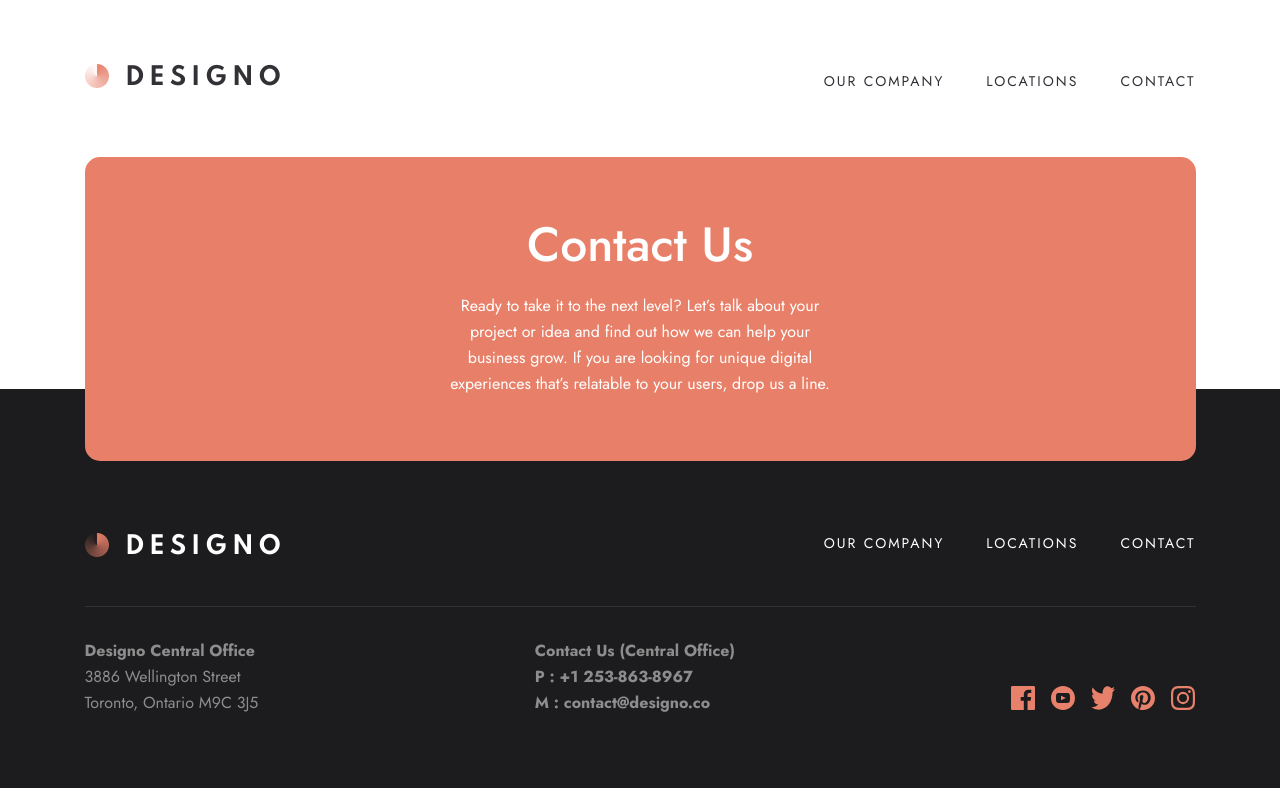
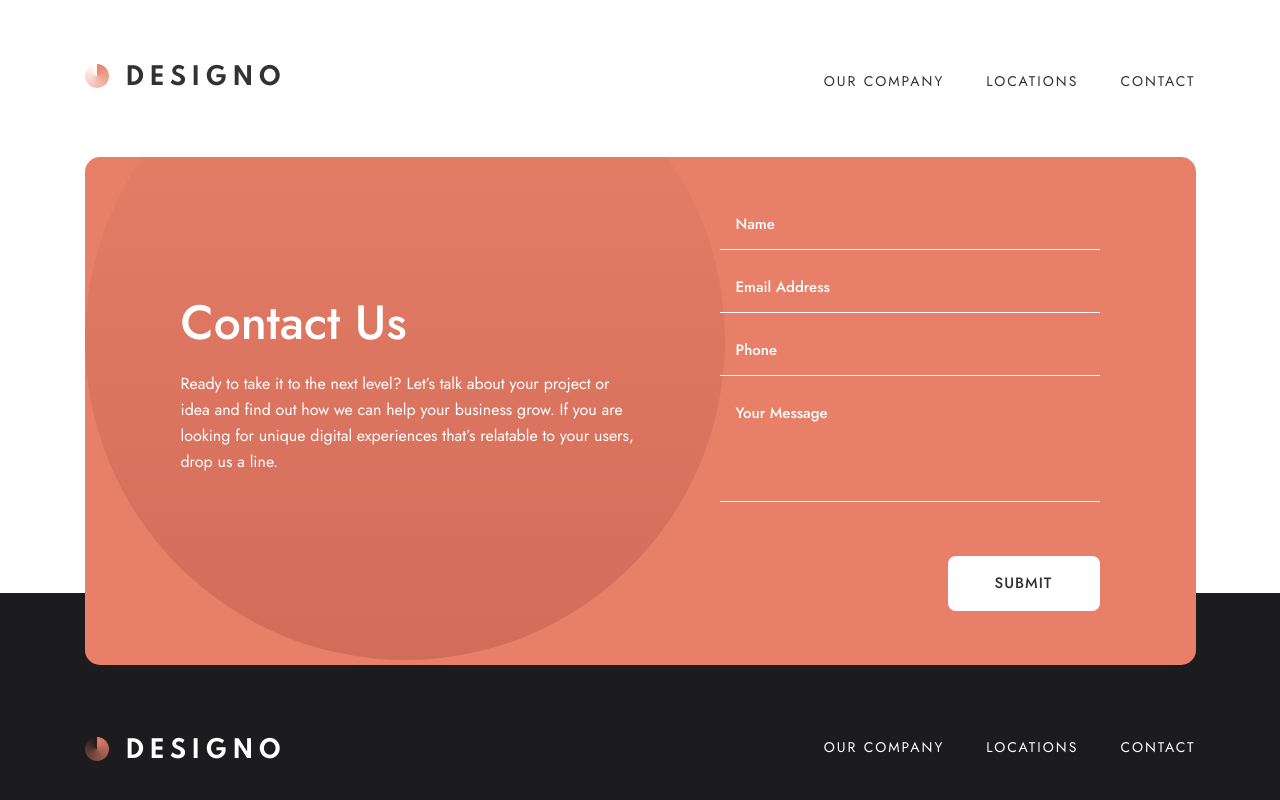
Before and after one commit to MatthiasSmith/designo, a Next.js app: page /contact in a window 1280 px wide. Shown: the top 800 px of the page. Built offline with nearby package versions, Linux system fonts and the light colour scheme.

Commit message:
create contact form and add it to contact page

```diff
--- a/components/button.tsx
+++ b/components/button.tsx
@@ -1,20 +1,38 @@
 import React from 'react';
-import styled from 'styled-components';
+import styled, { css } from 'styled-components';
 
 const StyledButton = styled.button`
   appearance: none;
-  background: ${(props) =>
-    props.primary && !props.isIcon ? 'var(--color-primary)' : 'white'};
+  background: ${(props) => (props.primary ? 'var(--color-primary)' : 'white')};
   border: none;
+  border-radius: 0.5rem;
+  color: ${(props) => (props.primary ? 'white' : 'var(--dark-gray)')};
   cursor: pointer;
+  font-weight: var(--font-weight-medium);
+  font-size: 0.9375rem;
+  font-family: var(--font-family);
+  letter-spacing: 1px;
+  text-align: center;
+  text-transform: uppercase;
+  transition: all 0.3s ease-out;
 
-  &:hover {
-    background: ${(props) => !props.isIcon && 'var(--color-secondary)'};
-  }
+  ${(props) =>
+    !props.isIcon &&
+    css`
+      min-width: 9.5rem;
+      padding: 1.0315rem 1rem;
+
+      &:hover,
+      &:focus {
+        background: var(--light-peach);
+        color: white;
+      }
+    `}
 `;
 
 interface ButtonProps extends React.ComponentPropsWithoutRef<'button'> {
   primary?: boolean;
+  secondary?: boolean;
   isIcon?: boolean;
 }
 
--- /dev/null
+++ b/components/form-field.tsx
@@ -0,0 +1,125 @@
+import React from 'react';
+import styled from 'styled-components';
+
+const StyledFormField = styled.div`
+  margin-bottom: 1.5rem;
+  position: relative;
+  width: 100%;
+
+  &::after {
+    content: '';
+    position: absolute;
+    width: 100%;
+    height: 0.1875rem;
+    background-color: white;
+    bottom: 0;
+    left: 0;
+    transform: scaleX(0);
+    transform-origin: right;
+    transition: transform 0.15s ease-out;
+  }
+
+  &:focus-within::after {
+    transform-origin: left;
+    transform: scaleX(1);
+    transition: transform 0.3s ease-out;
+  }
+
+  input,
+  textarea {
+    appearance: none;
+    background: transparent;
+    border: none;
+    border-bottom: 1px solid white;
+    color: var(--text-color-secondary);
+    font-family: var(--font-family);
+    font-size: 0.9375rem;
+    font-weight: var(--font-weight-medium);
+    line-height: 1.625rem;
+    outline: 0;
+    padding: 0 1rem 0.75rem;
+    width: 100%;
+
+    &::placeholder {
+      color: rgba(255, 255, 255, 1);
+    }
+  }
+
+  textarea {
+    height: 6.375rem;
+    margin-bottom: 0;
+    resize: none;
+  }
+
+  .error-container {
+    position: absolute;
+    top: 0.25rem;
+    right: 0.5rem;
+  }
+
+  .error-msg {
+    color: white;
+    font-size: 0.75rem;
+    font-style: italic;
+    margin-right: 0.5625rem;
+  }
+
+  .error-icon {
+    width: 20px;
+    height: 20px;
+  }
+`;
+
+interface FormFieldTextAreaTypes
+  extends React.ComponentPropsWithoutRef<'textarea'> {}
+
+interface FormFieldInputTypes extends React.ComponentPropsWithoutRef<'input'> {
+  error?: string;
+  label?: string;
+}
+
+type FormFieldType = FormFieldInputTypes & FormFieldTextAreaTypes;
+
+const FormField = (props: FormFieldType) => {
+  const { type, label, name, value, error, ...otherProps } = props;
+  return (
+    <StyledFormField error={error}>
+      {type === 'textarea' ? (
+        <textarea
+          aria-label={label}
+          name={name}
+          id={name}
+          value={value}
+          className='focus-visible'
+          placeholder={label}
+          {...otherProps}
+        />
+      ) : (
+        <input
+          type={type || 'text'}
+          aria-label={label}
+          name={name}
+          id={name}
+          value={value}
+          className='focus-visible'
+          placeholder={label}
+          {...otherProps}
+        />
+      )}
+      {error ? (
+        <div className='error-container flex-row align-center'>
+          <span className='error-msg'>{error}</span>
+          <img
+            className='error-icon'
+            src='/contact/desktop/icon-error.svg'
+            width='20px'
+            height='20px'
+            alt='Error icon.'
+          />
+        </div>
+      ) : null}
+    </StyledFormField>
+  );
+};
+
+export default FormField;
--- /dev/null
+++ b/components/pages/contact/contact-form.tsx
@@ -0,0 +1,145 @@
+import React, { useEffect, useState } from 'react';
+import styled from 'styled-components';
+import { DESKTOP_BP, TABLET_BP } from '../../../constants/constants';
+
+import Button from '../../button';
+import FormField from '../../form-field';
+
+const StyledContactForm = styled.form`
+  align-items: center;
+
+  .submit-btn {
+    margin-top: 1.5rem;
+  }
+
+  @media screen and (min-width: ${TABLET_BP}em) {
+    .submit-btn {
+      align-self: flex-end;
+    }
+  }
+
+  @media screen and (min-width: ${DESKTOP_BP}em) {
+    flex: 0 0 23.75rem;
+  }
+`;
+
+const ContactForm = () => {
+  const fieldState = {
+    value: '',
+    valid: true,
+    typeMismatch: false,
+    errorMessage: '',
+    requiredTxt: "Can't be empty",
+  };
+  const [name, setName] = useState({ ...fieldState, required: true });
+  const [email, setEmail] = useState({
+    ...fieldState,
+    required: true,
+    formatErrorTxt: 'Incorrect email format',
+  });
+  const [phone, setPhone] = useState({
+    ...fieldState,
+    formatErrorTxt: 'Incorrect phone format',
+  });
+  const [message, setMessage] = useState({ ...fieldState, required: true });
+  const [isFormValid, setIsFormValid] = useState(false);
+
+  useEffect(() => {
+    console.log(name.value, email.value, message.value);
+    if (!name.value || !email.value || !message.value) return;
+    setIsFormValid(name.valid && email.valid && message.valid);
+  }, [name.valid, email.valid, message.valid]);
+
+  useEffect(() => {
+    if (!isFormValid) return;
+    console.log('form submitted');
+  }, [isFormValid]);
+
+  const checkAllFieldsValid = (formElements) => {
+    Array.prototype.slice
+      .call(formElements)
+      .forEach((field) => setFieldValidity(field));
+  };
+
+  const handleChange = (event) => {
+    const value = event.target.value;
+    switch (event.target.name) {
+      case 'name':
+        setName({ ...name, value });
+      case 'email':
+        setEmail({ ...email, value });
+      case 'phone':
+        setPhone({ ...phone, value });
+      case 'message':
+        setMessage({ ...message, value });
+    }
+  };
+
+  const handleBlur = (event) => {
+    setFieldValidity(event.target);
+  };
+
+  const handleSubmit = (event) => {
+    event.preventDefault();
+    checkAllFieldsValid(event.target.elements);
+  };
+
+  const setFieldValidity = (fieldElement) => {
+    switch (fieldElement.name) {
+      case 'name':
+        setName({ ...name, valid: fieldElement.checkValidity() });
+        break;
+      case 'email':
+        setEmail({
+          ...email,
+          valid: fieldElement.checkValidity(),
+          typeMismatch: fieldElement.validity.typeMismatch,
+        });
+        break;
+      case 'message':
+        setMessage({ ...message, valid: fieldElement.checkValidity() });
+        break;
+    }
+  };
+
+  return (
+    <StyledContactForm className='flex-col' onSubmit={handleSubmit} noValidate>
+      <FormField
+        type='text'
+        label='Name'
+        name='name'
+        onBlur={handleBlur}
+        onChange={handleChange}
+        error={!name.valid && name.requiredTxt}
+        required
+      />
+      <FormField
+        type='email'
+        label='Email Address'
+        name='email'
+        onBlur={handleBlur}
+        onChange={handleChange}
+        error={
+          !email.valid &&
+          ((email.typeMismatch && email.formatErrorTxt) || email.requiredTxt)
+        }
+        required
+      />
+      <FormField type='tel' label='Phone' name='phone' />
+      <FormField
+        type='textarea'
+        label='Your Message'
+        name='message'
+        onBlur={handleBlur}
+        onChange={handleChange}
+        error={!message.valid && message.requiredTxt}
+        required
+      />
+      <Button className='submit-btn' secondary={true} type='submit'>
+        Submit
+      </Button>
+    </StyledContactForm>
+  );
+};
+
+export default ContactForm;
--- /dev/null
+++ b/components/pages/contact/contact-intro-card.tsx
@@ -0,0 +1,100 @@
+import React from 'react';
+import styled from 'styled-components';
+
+import { DESKTOP_BP, TABLET_BP } from '../../../constants/constants';
+import ContactForm from './contact-form';
+
+// import ResponsiveImage from
+
+const StyledContactIntroCard = styled.div`
+  background-color: var(--color-primary);
+  color: white;
+  overflow: hidden;
+  padding: 4.5rem var(--site-side-padding);
+  position: relative;
+  z-index: 0;
+
+  .bg-image {
+    top: 0;
+    left: -5.75rem;
+
+    img {
+      width: 876px;
+      height: 990px;
+    }
+  }
+
+  .content-container {
+    padding-bottom: 3rem;
+    text-align: center;
+  }
+
+  .content-text {
+    margin-top: 1.5rem;
+  }
+
+  @media screen and (min-width: ${TABLET_BP}em) {
+    border-radius: var(--border-radius);
+    padding: 4.5rem 3.625rem;
+
+    .bg-image {
+      top: -5rem;
+      left: -7.5rem;
+
+      img {
+        width: 640px;
+        height: 640px;
+      }
+    }
+
+    .content-container {
+      text-align: left;
+    }
+  }
+
+  @media screen and (min-width: ${DESKTOP_BP}em) {
+    align-items: center;
+    padding: 3.375rem 6rem;
+
+    .bg-image {
+      top: -8.55rem;
+      left: 0;
+    }
+
+    .content-container {
+      flex: 1;
+      margin-right: 5rem;
+    }
+  }
+`;
+
+const ContactIntroCard = () => {
+  return (
+    <StyledContactIntroCard className='flex-row-gt-md'>
+      <div className='bg-image'>
+        <picture>
+          <source
+            media={`(min-width: ${TABLET_BP}em)`}
+            srcSet='/contact/desktop/bg-pattern-hero-desktop.svg'
+          />
+          <img
+            src='/contact/mobile/bg-pattern-hero-contact-mobile.svg'
+            alt=''
+          />
+        </picture>
+      </div>
+      <div className='content-container'>
+        <h1 className='heading-lg'>Contact Us</h1>
+        <p className='content-text'>
+          Ready to take it to the next level? Let’s talk about your project or
+          idea and find out how we can help your business grow. If you are
+          looking for unique digital experiences that’s relatable to your users,
+          drop us a line.
+        </p>
+      </div>
+      <ContactForm />
+    </StyledContactIntroCard>
+  );
+};
+
+export default ContactIntroCard;
--- a/pages/contact.tsx
+++ b/pages/contact.tsx
@@ -1,17 +1,10 @@
-import Image from 'next/image';
-
-import IntroCard from '../components/intro-card';
 import Layout from '../components/layout/layout';
+import ContactIntroCard from '../components/pages/contact/contact-intro-card';
 
 const Contact = () => {
   return (
-    <Layout>
-      <IntroCard
-        title='Contact Us'
-        text='Ready to take it to the next level? Let’s talk about your project or idea and find out how we can help your business grow. If you are looking for unique digital experiences that’s relatable to your users, drop us a line.'
-        bgImage={<div></div>}
-        paddingTopBottom='4.5rem'
-      />
+    <Layout pageTitle='Contact Us'>
+      <ContactIntroCard />
     </Layout>
   );
 };
--- a/styles/global.css
+++ b/styles/global.css
@@ -1 +1 @@
-@import url('https://fonts.googleapis.com/css2?family=Jost:wght@400;500;700&display=swap');
+@import url('https://fonts.googleapis.com/css2?family=Jost:ital,wght@0,400;0,500;0,700;1,400&display=swap');
```
